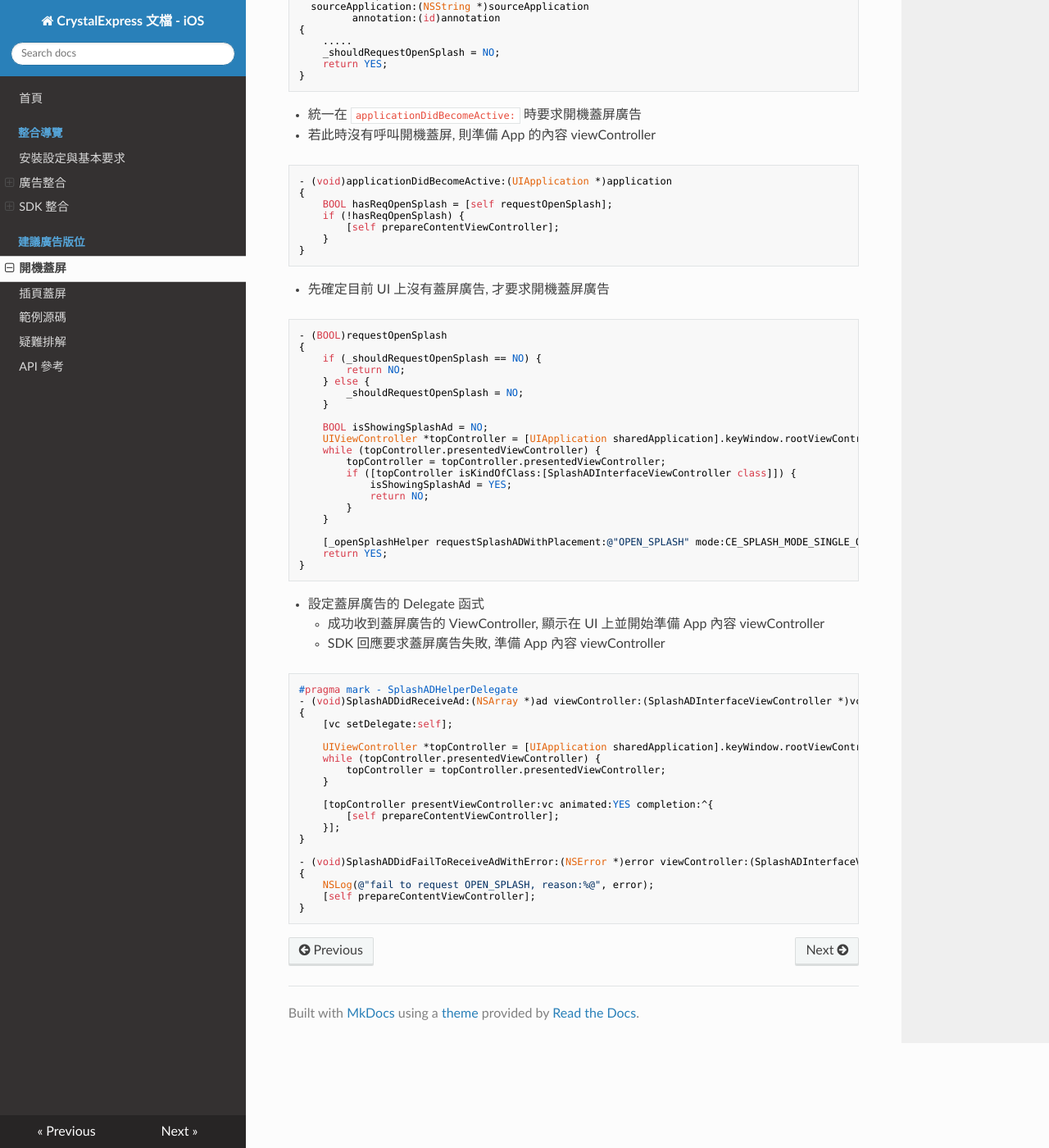
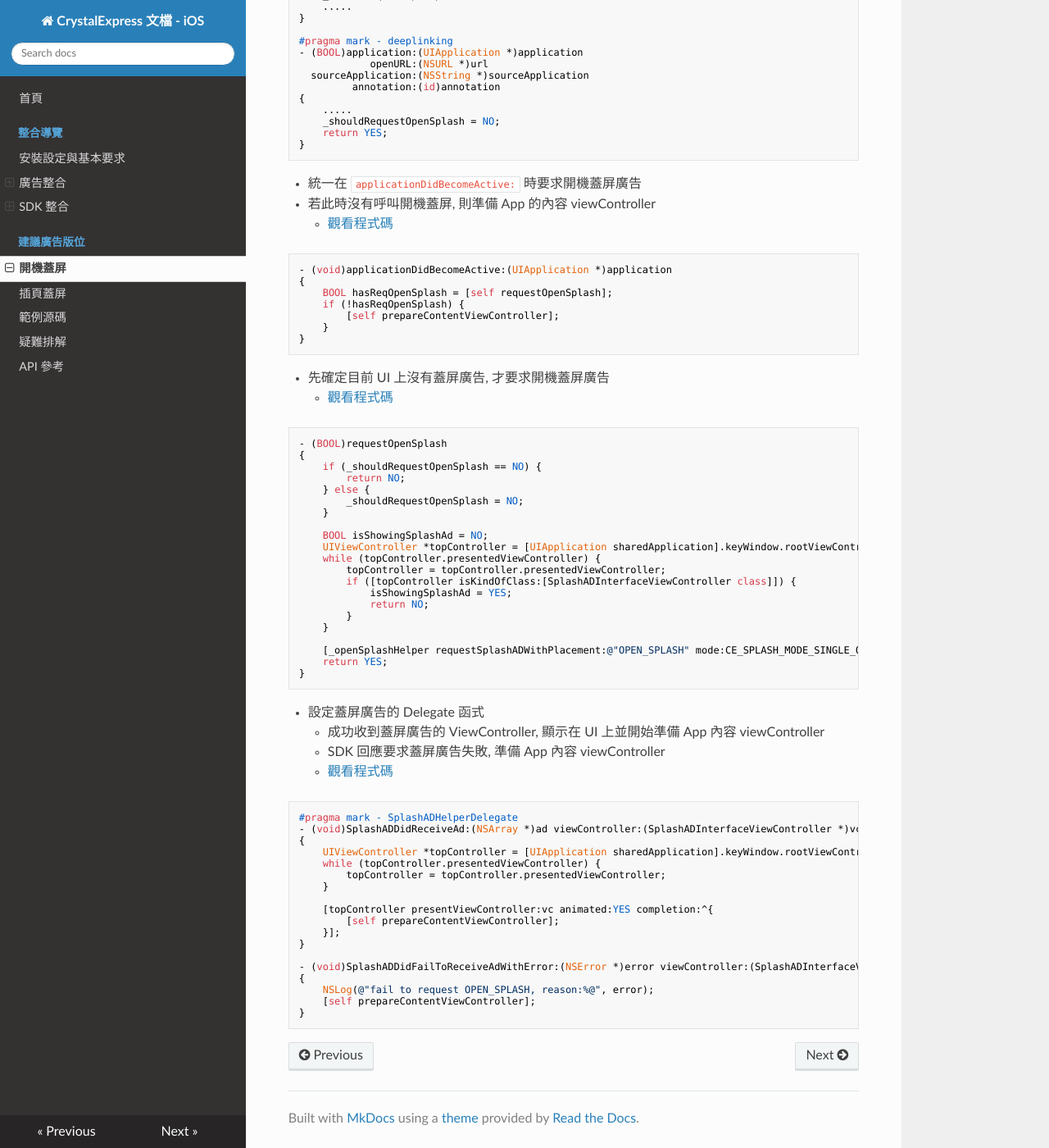
Before and after one commit to intowow/CrystalExpressDocumentation-iOS-zh_CN, an MkDocs documentation site: the page built from docs/docs/open-splash-ad.md, in a window 1280 px wide and 1400 px high, scrolled down 1103 px. Shown: the whole window at 82% size. Built offline with MkDocs 1.6.1, drawn with Linux system fonts in a browser that asks for light colours; nearby versions of some CDN libraries; old or Windows-style settings are respelled for this version of MkDocs.

````diff
--- a/docs/docs/open-splash-ad.md
+++ b/docs/docs/open-splash-ad.md
@@ -10,6 +10,7 @@
 
 ### 整合細節說明
 - App 重新啟動時, 首先初始化 SDK, 並設定應該要求開機蓋屏廣告
+    - [觀看程式碼](https://github.com/roylo/CrystalExpressCNSample/blob/4d5143ed1251c91aec6ba9dc19d86aef2e7ed1fb/CrystalExpressAppCN/CrystalExpressAppCN/AppDelegate.m#L39)
 ```objc
 - (BOOL)application:(UIApplication *)application didFinishLaunchingWithOptions:(NSDictionary *)launchOptions
 {
@@ -24,6 +25,7 @@
 ```
 
 - App 進入前景時, 設定應該要求開機蓋屏廣告
+    - [觀看程式碼](https://github.com/roylo/CrystalExpressCNSample/blob/4d5143ed1251c91aec6ba9dc19d86aef2e7ed1fb/CrystalExpressAppCN/CrystalExpressAppCN/AppDelegate.m#L67)
 ```objc
 - (void)applicationWillEnterForeground:(UIApplication *)application
 {
@@ -33,6 +35,7 @@
 ```
 
 - `applicationWillResignActive:` 和 `application:openURL:sourceApplication:annotation:` 不需呼叫開機蓋屏
+    - [觀看程式碼](https://github.com/roylo/CrystalExpressCNSample/blob/4d5143ed1251c91aec6ba9dc19d86aef2e7ed1fb/CrystalExpressAppCN/CrystalExpressAppCN/AppDelegate.m#L47)
 ```objc
 - (void)applicationWillResignActive:(UIApplication *)application
 {
@@ -54,6 +57,7 @@
 
 - 統一在 `applicationDidBecomeActive:` 時要求開機蓋屏廣告
 - 若此時沒有呼叫開機蓋屏, 則準備 App 的內容 viewController
+    - [觀看程式碼](https://github.com/roylo/CrystalExpressCNSample/blob/4d5143ed1251c91aec6ba9dc19d86aef2e7ed1fb/CrystalExpressAppCN/CrystalExpressAppCN/AppDelegate.m#L71)
 ```objc
 - (void)applicationDidBecomeActive:(UIApplication *)application
 {
@@ -65,6 +69,7 @@
 ```
 
 - 先確定目前 UI 上沒有蓋屏廣告, 才要求開機蓋屏廣告
+    - [觀看程式碼](https://github.com/roylo/CrystalExpressCNSample/blob/4d5143ed1251c91aec6ba9dc19d86aef2e7ed1fb/CrystalExpressAppCN/CrystalExpressAppCN/AppDelegate.m#L115)
 ```objc
 - (BOOL)requestOpenSplash
 {
@@ -92,12 +97,11 @@
 - 設定蓋屏廣告的 Delegate 函式
     - 成功收到蓋屏廣告的 ViewController, 顯示在 UI 上並開始準備 App 內容 viewController
     - SDK 回應要求蓋屏廣告失敗, 準備 App 內容 viewController
+    - [觀看程式碼](https://github.com/roylo/CrystalExpressCNSample/blob/4d5143ed1251c91aec6ba9dc19d86aef2e7ed1fb/CrystalExpressAppCN/CrystalExpressAppCN/AppDelegate.m#L138)
 ```objc
 #pragma mark - SplashADHelperDelegate
 - (void)SplashADDidReceiveAd:(NSArray *)ad viewController:(SplashADInterfaceViewController *)vc
 {
-    [vc setDelegate:self];
-
     UIViewController *topController = [UIApplication sharedApplication].keyWindow.rootViewController;
     while (topController.presentedViewController) {
         topController = topController.presentedViewController;
````
Also changed, not shown: docs/docs/interstitial-ad.md (+51 -0 lines).
